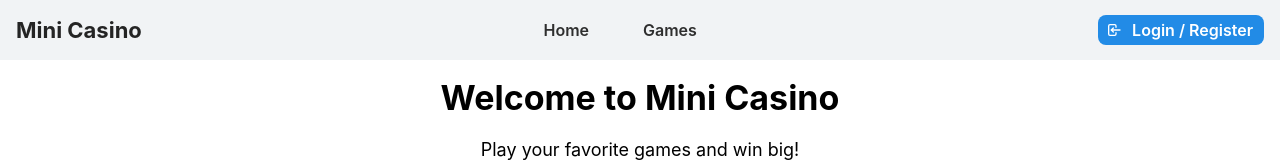
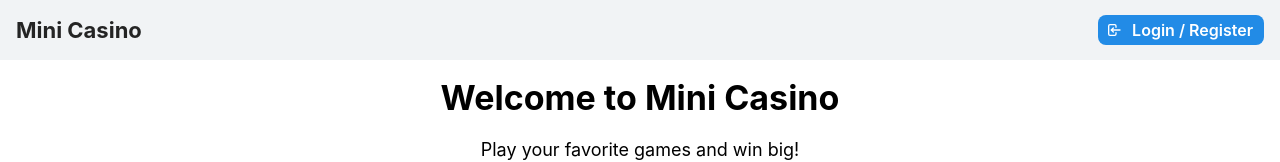
Before and after one commit to QI-D/mini-casino-frontend, a React (Create React App) app: page / in a window 1280 px wide. Shown: the top 162 px of the page. Built offline with nearby package versions, Linux system fonts and the light colour scheme; no server answers.

Commit message:
remove home and games button from header
Signed-off-by: QI-D <qid14@outlook.com>

```diff
--- a/src/components/common/Header.jsx
+++ b/src/components/common/Header.jsx
@@ -55,27 +55,6 @@ const AppHeader = () => {
             Mini Casino
           </Title>
 
-          <Group gap="xl" visibleFrom="sm">
-            <Button
-              component={Link}
-              to="/"
-              variant="subtle"
-              color="dark.7"
-              size="compact-md"
-            >
-              Home
-            </Button>
-            <Button
-              component={Link}
-              to="/games"
-              variant="subtle"
-              color="dark.7"
-              size="compact-md"
-            >
-              Games
-            </Button>
-          </Group>
-
           <Group gap="md">
             {isAuthenticated ? (
               <>
```
